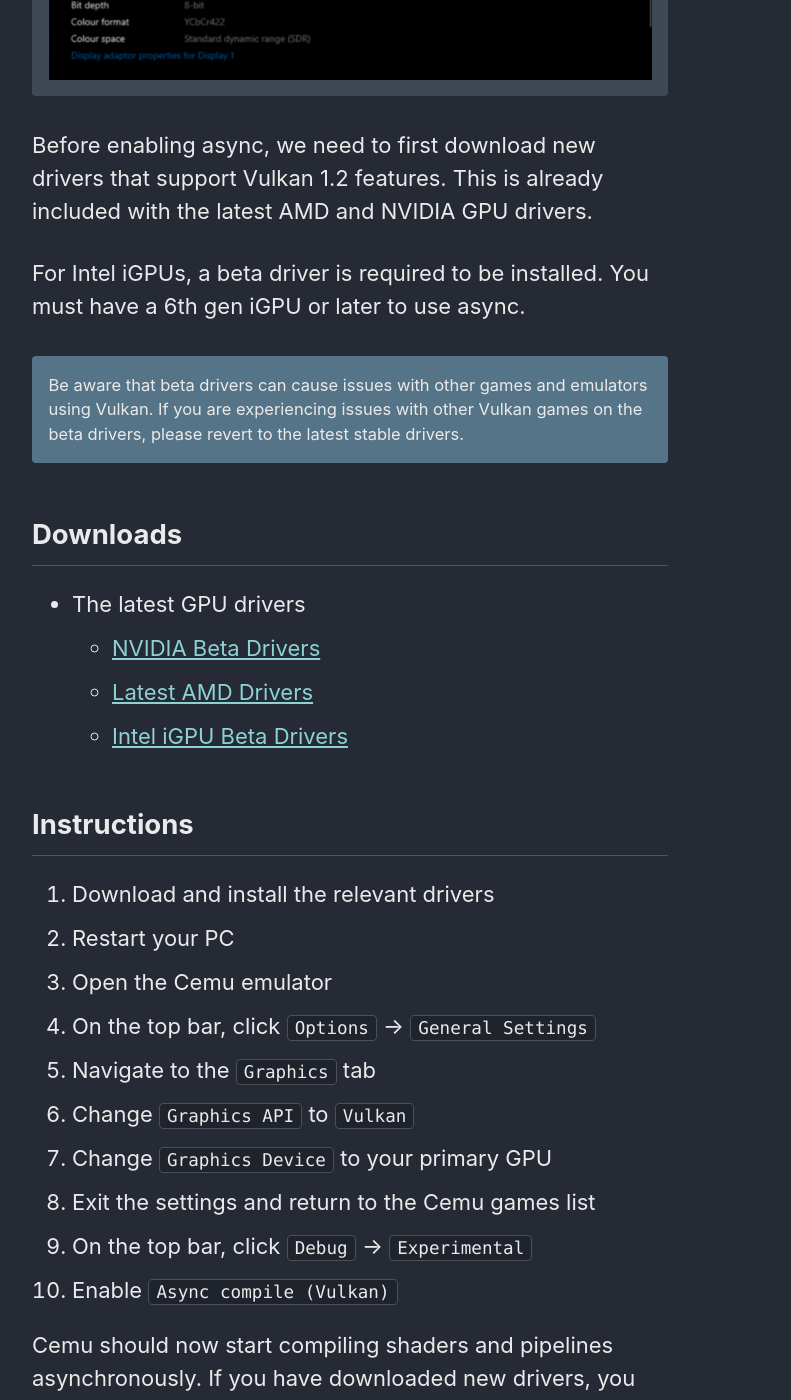
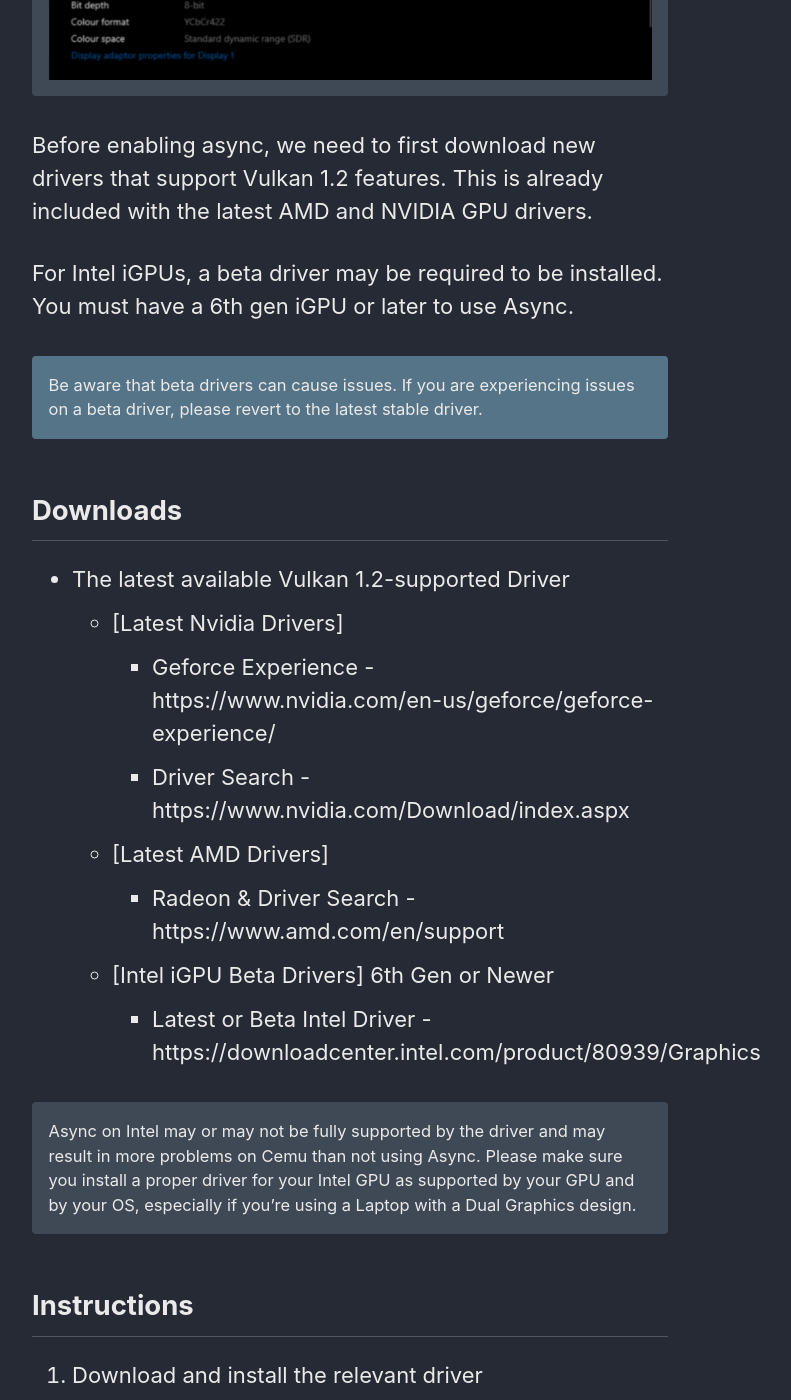
Before and after one commit to cfw-guide/cemu.cfw.guide, a Jekyll site: the page built from _pages/en_US/using-async.md, in a window 1280 px wide and 1400 px high, scrolled down 2066 px. Shown: the whole window, without its empty margins (290-1081 px from the left). Built offline with Jekyll 4.4.1, drawn with Linux system fonts in a browser that asks for light colours; some of the changed text lies outside the part shown.

Commit message:
Edited new changes and provided Intel warning.

```diff
--- a/_pages/en_US/using-async.md
+++ b/_pages/en_US/using-async.md
@@ -18,7 +18,7 @@
 {% capture async-gif %}
 ![]({{ "/assets/images/async.gif" | absolute_url }})
 
-Asynchronous shader compilation in Cemu v1.19.2b
+Asynchronous shader compilation in Cemu as of 1.19.2b
 {% endcapture %}
 
 <div class="notice">{{ async-gif | markdownify }}</div>
@@ -32,21 +32,28 @@
 
 Before enabling async, we need to first download new drivers that support Vulkan 1.2 features. This is already included with the latest AMD and NVIDIA GPU drivers.
 
-For Intel iGPUs, a beta driver is required to be installed. You must have a 6th gen iGPU or later to use async.
+For Intel iGPUs, a beta driver may be required to be installed. You must have a 6th gen iGPU or later to use Async.
 
-Be aware that beta drivers can cause issues with other games and emulators using Vulkan. If you are experiencing issues with other Vulkan games on the beta drivers, please revert to the latest stable drivers.
+Be aware that beta drivers can cause issues. If you are experiencing issues on a beta driver, please revert to the latest stable driver.
 {: .notice--primary}
 
 ## Downloads
 
-- The latest GPU drivers
-    - [NVIDIA Beta Drivers](https://www.nvidia.com/Download/index.aspx?lang=en-us)
-    - [Latest AMD Drivers](https://www.amd.com/en/support)
-    - [Intel iGPU Beta Drivers](https://downloadcenter.intel.com/download/29616/Intel-Graphics-Windows-10-DCH-Drivers?product=80939)
+- The latest available Vulkan 1.2-supported Driver
+    - [Latest Nvidia Drivers]
+        - Geforce Experience - https://www.nvidia.com/en-us/geforce/geforce-experience/
+        - Driver Search - https://www.nvidia.com/Download/index.aspx
+    - [Latest AMD Drivers]
+        - Radeon & Driver Search - https://www.amd.com/en/support
+    - [Intel iGPU Beta Drivers] 6th Gen or Newer
+        - Latest or Beta Intel Driver - https://downloadcenter.intel.com/product/80939/Graphics
+
+Async on Intel may or may not be fully supported by the driver and may result in more problems on Cemu than not using Async. Please make sure you install a proper driver for your Intel GPU as supported by your GPU and by your OS, especially if you're using a Laptop with a Dual Graphics design.
+{: .notice--info}
 
 ## Instructions
 
-1. Download and install the relevant drivers
+1. Download and install the relevant driver
 1. Restart your PC
 1. Open the Cemu emulator
 1. On the top bar, click `Options` -> `General Settings`
@@ -57,4 +64,4 @@
 1. On the top bar, click `Debug` -> `Experimental`
 1. Enable `Async compile (Vulkan)`
 
-Cemu should now start compiling shaders and pipelines asynchronously. If you have downloaded new drivers, you will have to recompile all pipelines again.
+Cemu should now start compiling shaders and pipelines asynchronously. If you have downloaded new drivers or update Cemu, you will have to recompile all pipelines while playing again.
```
